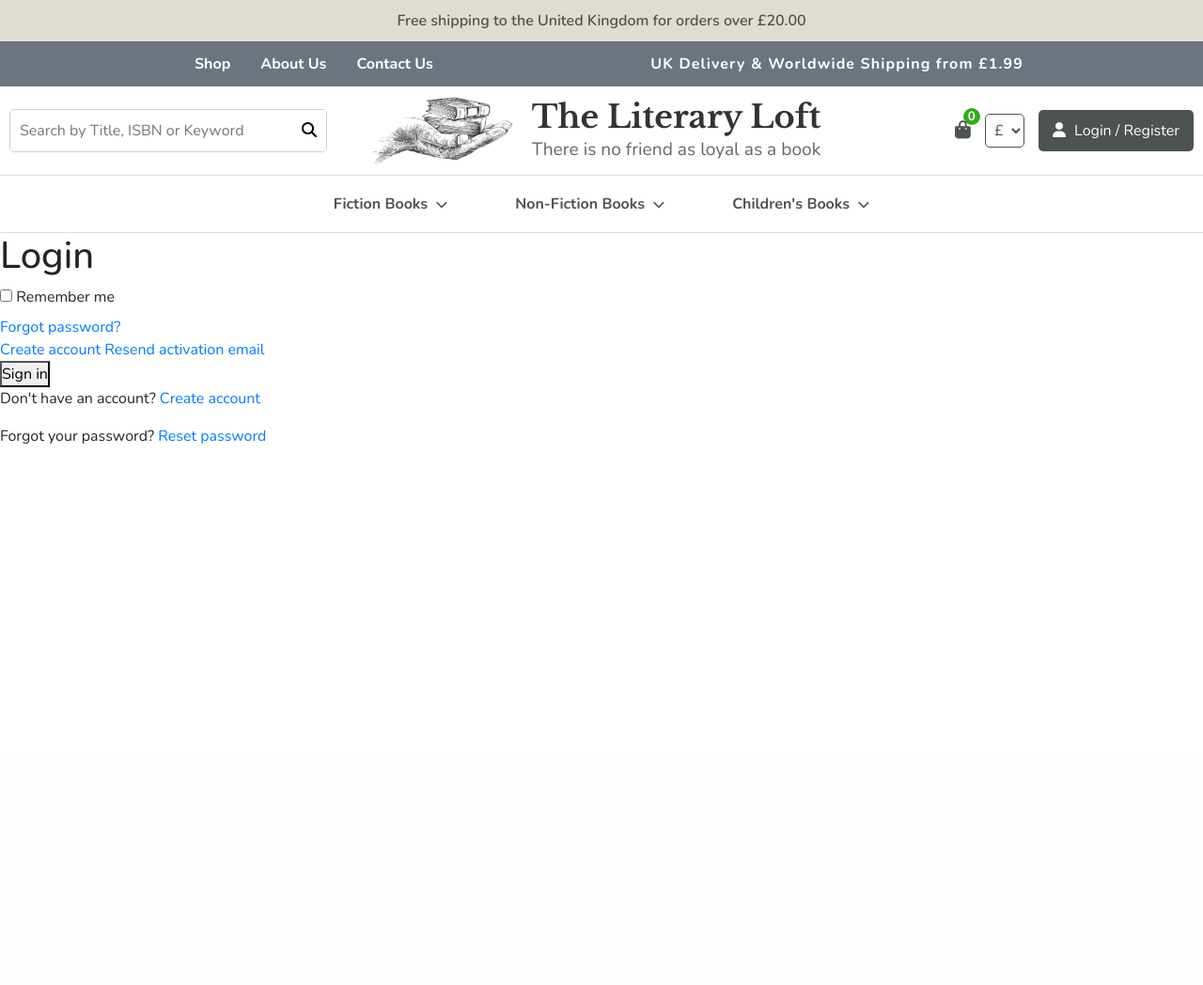
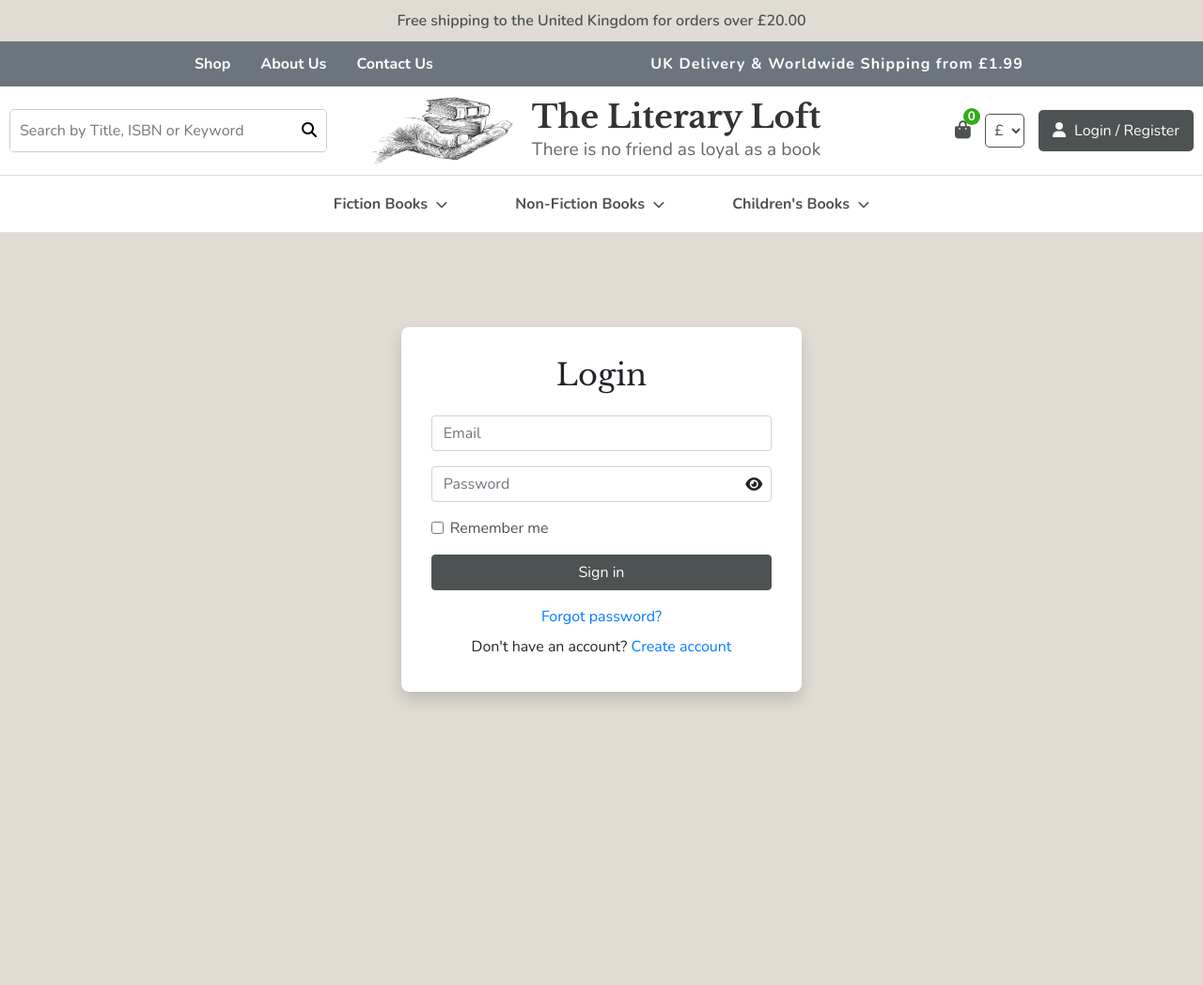
Before and after one commit to vica781/The_Literary_Loft_v2, a Django app: page /login/ in a window 1280 px wide. Shown: the whole page at 94% size. Before the commit the page ends 472 px from the top, so only its background shows below. Run offline with Django 4.2, Linux system fonts and the light colour scheme; some libraries are stand-ins or nearby versions.

Commit message:
Style: add style to login page

```diff
--- a/books/templates/accounts/login.html
+++ b/books/templates/accounts/login.html
@@ -7,34 +7,39 @@
 
 {% block extra_css %}
 <link rel="stylesheet" href="{% static 'css/style.css' %}">
+<link rel="stylesheet" href="{% static 'css/login.css' %}">
 {% endblock %}
 
 {% block content %}
-<div>
-    <h1>Login</h1>
-    <form method="post">
-        {% csrf_token %}
-        {{ form.as_p }}
-        <div>
-            <input type="checkbox" name="remember" id="remember">
-            <label for="remember">Remember me</label>
+<div class="login-container">
+    <div class="login-form col-11 col-md-6 col-lg-4">
+        <h2 class="text-center mb-4">Login</h2>
+        <form method="post">
+            {% csrf_token %}
+            <div class="form-group position-relative">
+                <input type="email" class="form-control" id="email" name="email" placeholder="Email" required>
+            </div>
+            <div class="form-group position-relative">
+                <input type="password" class="form-control" id="password" name="password" placeholder="Password" required>
+                <i class="fas fa-eye password-toggle" id="togglePassword"></i>
+            </div>
+            <div class="form-group form-check">
+                <input type="checkbox" class="form-check-input" id="remember" name="remember">
+                <label class="form-check-label" for="remember">Remember me</label>
+            </div>
+            <button type="submit" class="btn btn-primary btn-block btn-login">Sign in</button>
+        </form>
+        <div class="mt-3 text-center">
+            <a href="#" class="d-block mb-2">Forgot password?</a>
+            <p class="mb-1">Don't have an account? <a href="#">Create account</a></p>
+            {% comment %} <a href="#">Resend activation email</a> {% endcomment %}
         </div>
-        <div>
-            <a href="#">Forgot password?</a>
-        </div>
-        <div>
-            <a href="#">Create account</a>
-            <a href="#">Resend activation email</a>
-        </div>
-
-        <button type="submit">Sign in</button>
-    </form>
-    <p>Don't have an account? <a href="#">Create account</a></p>
-    <p>Forgot your password? <a href="#">Reset password</a></p>
+    </div>
 </div>
 {% endblock %}
 
 {% block extra_js %}
 {{ block.super }}
 <script src="{% static 'js/csrf.js' %}"></script>
+<script src="{% static 'js/view_password.js' %}"></script>
 {% endblock %}
--- /dev/null
+++ b/reading_loft/static/css/login.css
@@ -0,0 +1,39 @@
+.login-container {
+    min-height: 100vh;
+    display: flex;
+    align-items: flex-start;
+    justify-content: center;
+    background-color: #e0dcd3;
+    padding-top: 100px;
+}
+.login-form {
+    background-color: #fff;
+    padding: 2rem;
+    border-radius: 0.5rem;
+    box-shadow: 0 0.5rem 1rem rgba(0, 0, 0, 0.15);
+}
+
+.login-form h2 {
+    font-family: "Libre Baskerville", serif;
+    font-size: 2rem;
+    font-weight: 400;
+}
+
+.btn-login {
+    background-color: #4d5252;
+    border-color: #4d5252;
+}
+.btn-login:hover {
+    background-color: #3a3f3f;
+    border-color: #3a3f3f;
+}
+.form-check-label {
+    color: #4d5252;
+}
+.password-toggle {
+    cursor: pointer;
+    position: absolute;
+    right: 10px;
+    top: 50%;
+    transform: translateY(-50%);
+}
--- /dev/null
+++ b/reading_loft/static/js/view_password.js
@@ -0,0 +1,10 @@
+document.addEventListener('DOMContentLoaded', function() {
+    const togglePassword = document.getElementById('togglePassword');
+    const password = document.getElementById('password');
+
+    togglePassword.addEventListener('click', function() {
+        const type = password.getAttribute('type') === 'password' ? 'text' : 'password';
+        password.setAttribute('type', type);
+        this.classList.toggle('fa-eye-slash');
+    });
+});
```
Also changed, not shown: reading_loft/static/css/accounts.css (deleted).
